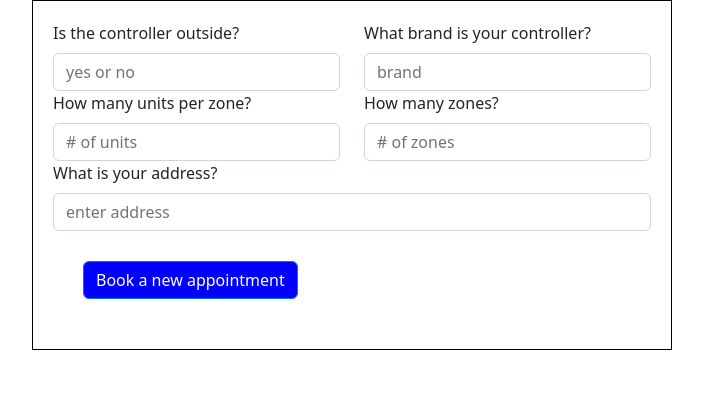
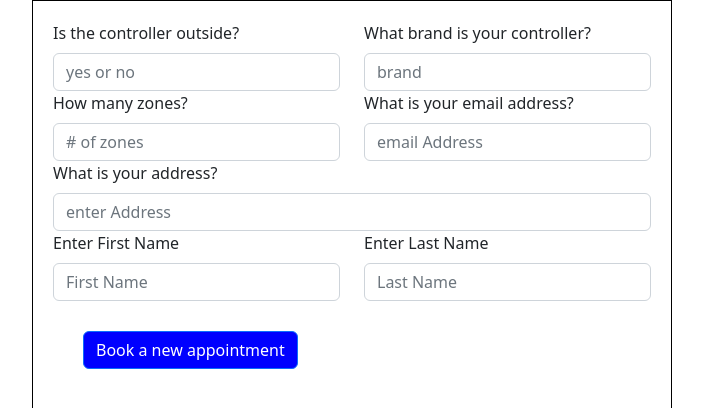
Before and after one commit to NickMadero/rainmanland, a React (Create React App) app in the folder client/: page / in a window 1280 px wide. Both pictures are taken after a click on the button "Book an Appointment". Shown: the top 408 px of the page, without its empty margins (288-991 px from the left). Built offline with nearby package versions, Linux system fonts and the light colour scheme.

Commit message:
added some new fields to customer info

```diff
--- a/client/src/components/CustomerInfoPage.jsx
+++ b/client/src/components/CustomerInfoPage.jsx
@@ -28,22 +28,36 @@ const CustomerInfoPage = (props) => {
             </Row>
             <Row>
                 <Col>
-                    <Form.Group controlId="formUnitsPerZone">
-                        <Form.Label>How many units per zone?</Form.Label>
-                        <Form.Control type="number" placeholder="# of units" required min="0" />
-                    </Form.Group>
-                </Col>
-                <Col>
                     <Form.Group controlId="formNumZones">
                         <Form.Label>How many zones?</Form.Label>
                         <Form.Control type="number" placeholder="# of zones" required min="0" />
                     </Form.Group>
                 </Col>
+                <Col>
+                    <Form.Group controlId="emailAddress">
+                        <Form.Label>What is your email address?</Form.Label>
+                        <Form.Control type="number" placeholder="email Address" required min="0" />
+                    </Form.Group>
+                </Col>
             </Row>
             <Form.Group controlId="formAddress">
                 <Form.Label>What is your address?</Form.Label>
-                <Form.Control type="text" placeholder="enter address" required />
+                <Form.Control type="text" placeholder="enter Address" required />
             </Form.Group>
+            <Row>
+                <Col>
+                    <Form.Group controlId="FirstName">
+                        <Form.Label>Enter First Name</Form.Label>
+                        <Form.Control type="text" placeholder="First Name" required pattern="[A-Za-z ]+" />
+                    </Form.Group>
+                </Col>
+                <Col>
+                    <Form.Group controlId="LastName">
+                        <Form.Label>Enter Last Name</Form.Label>
+                        <Form.Control type="text" placeholder="Last Name" required pattern="[A-Za-z ]+" />
+                    </Form.Group>
+                </Col>
+            </Row>
             <Button  onClick={props.onGoToCalendarButtonClick} variant="primary" type="submit" style={{ margin: '30px', color: 'white', backgroundColor: 'blue' }}>
                 Book a new appointment
             </Button>
```
